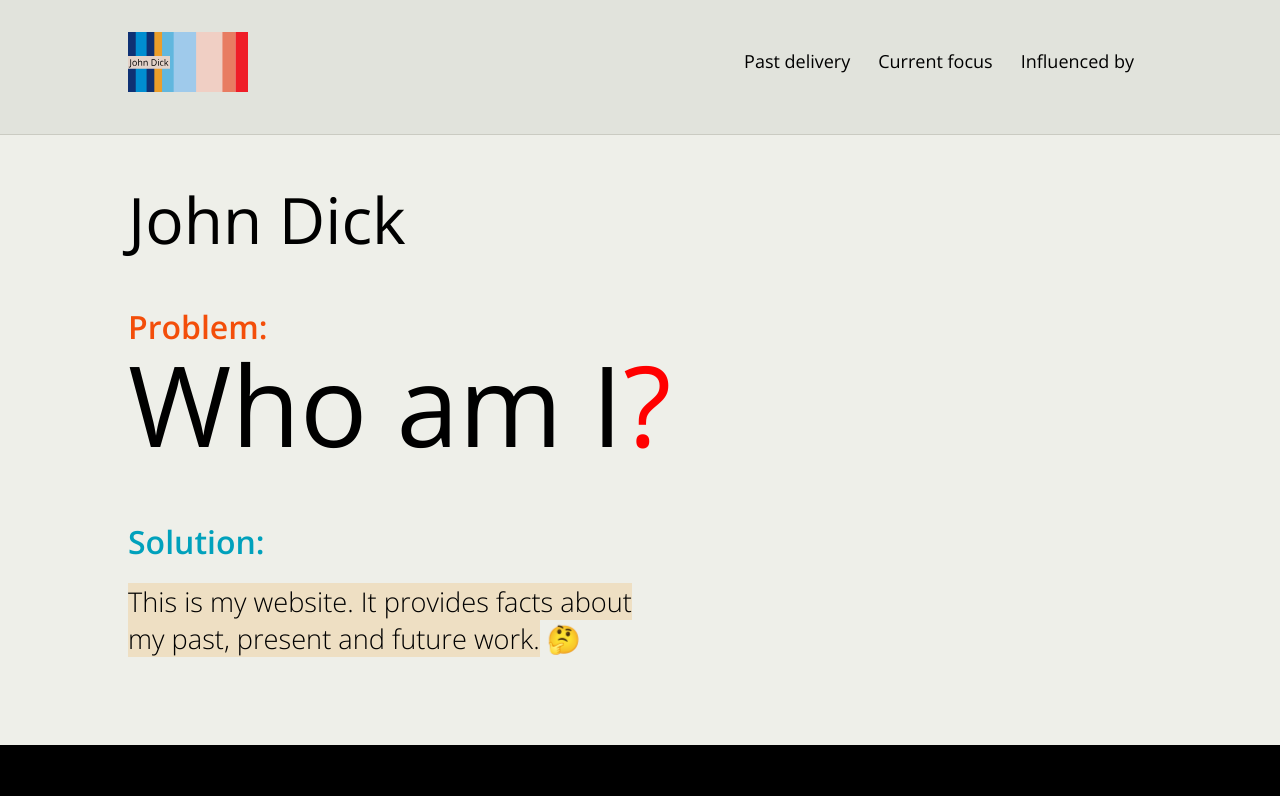
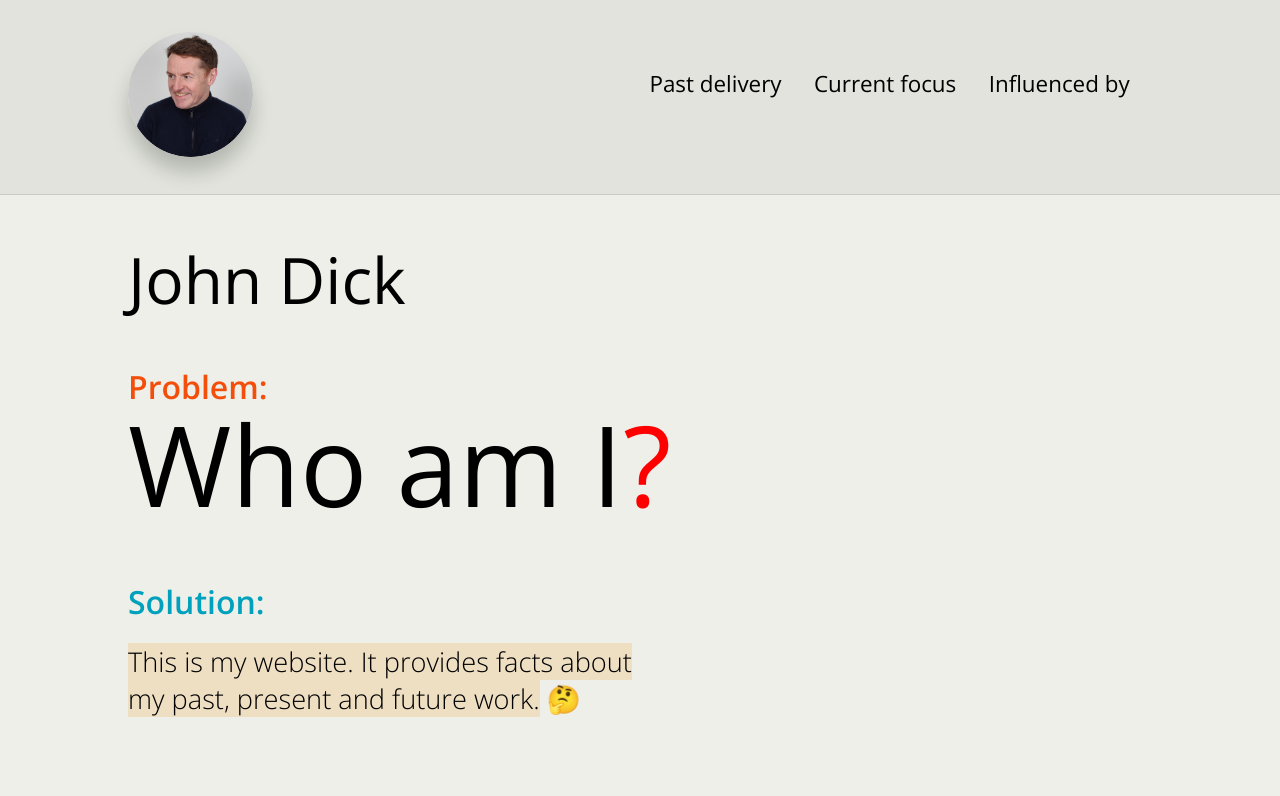
Before and after one commit to johndck/johndick-me-react-build, a React (Vite) app: page / in a window 1280 px wide. Shown: the top 796 px of the page. Built offline with nearby package versions, Linux system fonts and the light colour scheme.

Commit message:
addressed site bugs

```diff
--- a/src/components/navbar.jsx
+++ b/src/components/navbar.jsx
@@ -19,7 +19,7 @@ function Navbar() {
         <div>
           <Link to="/">
             <img
-              src="/assets/logo.svg"
+              src="/assets/johndick.png"
               alt="my site logo of 6 block colours"
               className="logo"
             />
--- a/src/index.css
+++ b/src/index.css
@@ -127,7 +127,7 @@ h3 {
 }
 
 .navbarElements {
-  padding-top: 20px;
+  padding-top: 40px;
   display: flex;
   flex-direction: row;
   justify-content: flex-start;
@@ -136,14 +136,17 @@ h3 {
 
 .navbarElements li {
   margin-right: 1em;
-  font-size: 18px;
+  font-size: 1.4rem;
+  font-weight: 700;
   line-height: 1.1;
 }
 
 .logo {
-  height: 60px;
+  border-radius: 50%;
+  height: 125px;
   width: auto;
   margin: 0;
+  box-shadow: 0px 15px 20px rgba(0, 0, 0, 0.2);
 }
 
 .hamburger {
@@ -209,7 +212,8 @@ ul li {
 /* here is the hero section styling */
 
 .hero {
-  height: 70vh;
+  min-height: 500px;
+  height: 70svh;
 }
 
 .hero h1 {
--- a/src/influences.json
+++ b/src/influences.json
@@ -3,7 +3,7 @@
     "id": "1",
     "influence": "The All-In Podcast",
     "explanation": "Insightful and entertaining discussion from the 4 besties. Makes me think a great deal.",
-    "linkto": "https://www.allinpodcast.com"
+    "linkto": "https://www.allinpodcast.co/"
   },
   {
     "id": "2",
```
Also changed, not shown: public/assets/johndick.png (added).
